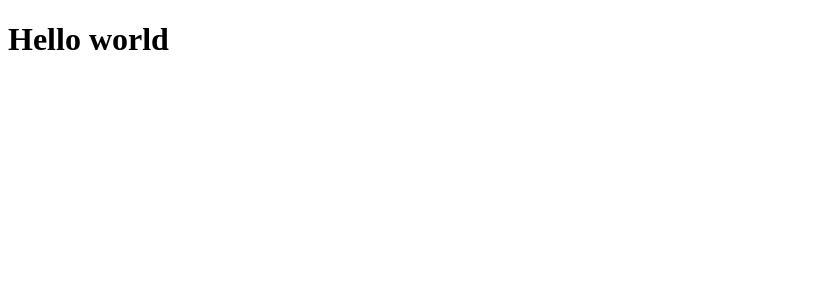
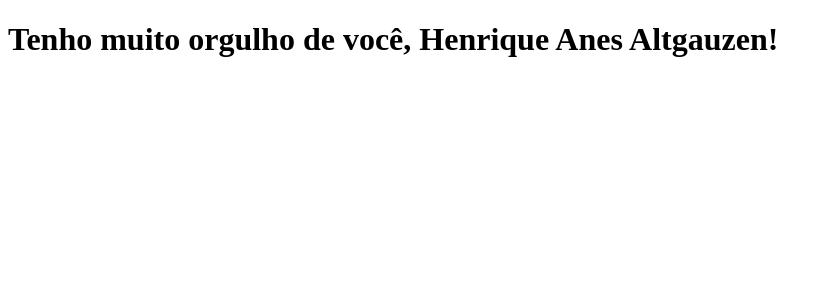
Before and after one commit to altgauzen/clone-tabnews, a Next.js app: page / in a window 1280 px wide. Shown: the top 300 px of the page, without its empty margins (0-831 px from the left). Built offline with nearby package versions, Linux system fonts and the light colour scheme.

Commit message:
frase para Henrique

```diff
--- a/pages/index.js
+++ b/pages/index.js
@@ -1,5 +1,5 @@
 function Home() {
-    return <h1>Hello world</h1>
+    return <h1>Tenho muito orgulho de você, Henrique Anes Altgauzen!</h1>
 }
 
 export default Home;
```
